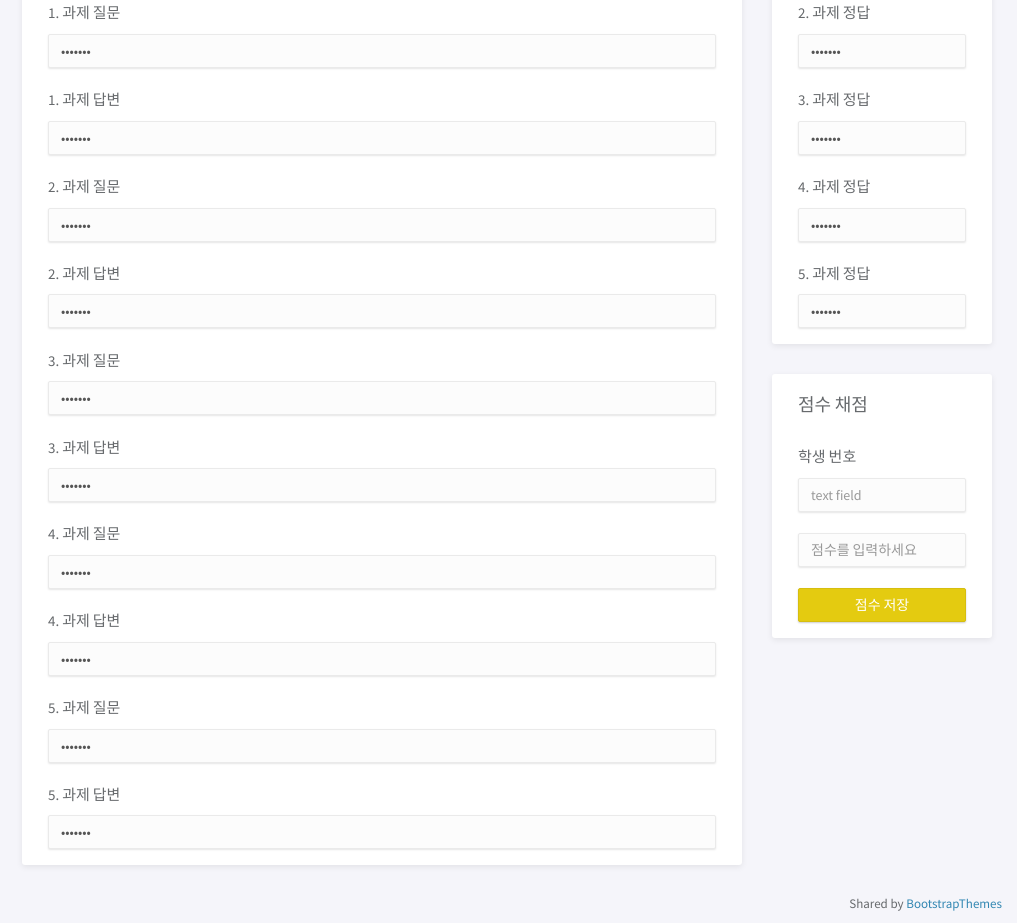
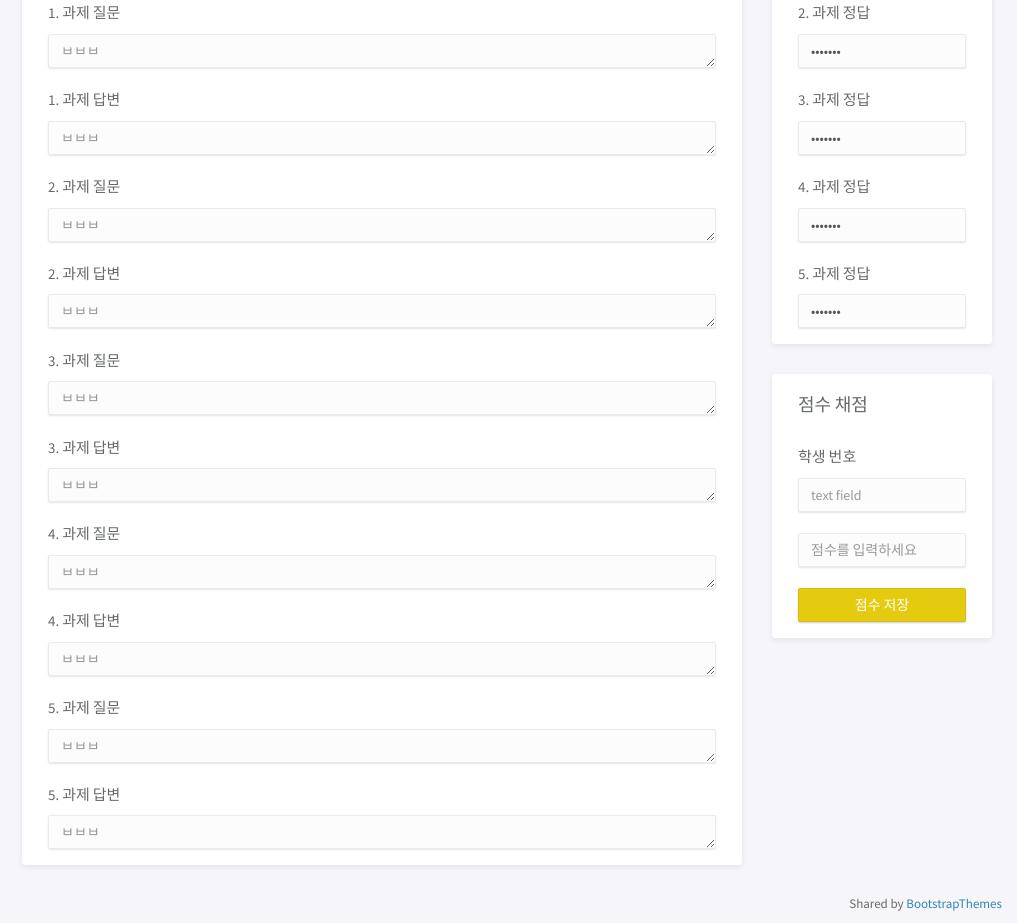
Before and after one commit to BangJeongBin/wizian_mentorship_project, a Next.js app in the folder wizian-next/: page /course/courseProblem in a window 1280 px wide. Shown: the part 900-1823 px from the top of the page, without its empty margins (263-1280 px from the left). Built offline with nearby package versions, Linux system fonts and the light colour scheme; some icons are missing.

Commit message:
CourseProblem 제출과제 정보 수정

```diff
--- a/wizian-next/src/app/(app)/course/courseProblem/page.js
+++ b/wizian-next/src/app/(app)/course/courseProblem/page.js
@@ -228,35 +228,34 @@ const CourseProblem = () => {
                                 <input type="text" className="form-control" placeholder="text field"/>
                                 <br/>
                                 <p>1. 과제 질문</p>
-                                <input type="password" className="form-control" value="asecret"/>
+                                <textarea className="form-control" placeholder="ㅂㅂㅂ" rows="1" defaultValue=""></textarea>
                                 <br/>
                                 <p>1. 과제 답변</p>
-                                <input type="password" className="form-control" value="asecret"/>
+                                <textarea className="form-control" placeholder="ㅂㅂㅂ" rows="1" defaultValue=""></textarea>
                                 <br/>
                                 <p>2. 과제 질문</p>
-                                <input type="password" className="form-control" value="asecret"/>
+                                <textarea className="form-control" placeholder="ㅂㅂㅂ" rows="1" defaultValue=""></textarea>
                                 <br/>
                                 <p>2. 과제 답변</p>
-                                <input type="password" className="form-control" value="asecret"/>
+                                <textarea className="form-control" placeholder="ㅂㅂㅂ" rows="1" defaultValue=""></textarea>
                                 <br/>
                                 <p>3. 과제 질문</p>
-                                <input type="password" className="form-control" value="asecret"/>
+                                <textarea className="form-control" placeholder="ㅂㅂㅂ" rows="1" defaultValue=""></textarea>
                                 <br/>
                                 <p>3. 과제 답변</p>
-                                <input type="password" className="form-control" value="asecret"/>
+                                <textarea className="form-control" placeholder="ㅂㅂㅂ" rows="1" defaultValue=""></textarea>
                                 <br/>
                                 <p>4. 과제 질문</p>
-                                <input type="password" className="form-control" value="asecret"/>
+                                <textarea className="form-control" placeholder="ㅂㅂㅂ" rows="1" defaultValue=""></textarea>
                                 <br/>
                                 <p>4. 과제 답변</p>
-                                <input type="password" className="form-control" value="asecret"/>
+                                <textarea className="form-control" placeholder="ㅂㅂㅂ" rows="1" defaultValue=""></textarea>
                                 <br/>
                                 <p>5. 과제 질문</p>
-                                <input type="password" className="form-control" value="asecret"/>
+                                <textarea className="form-control" placeholder="ㅂㅂㅂ" rows="1" defaultValue=""></textarea>
                                 <br/>
                                 <p>5. 과제 답변</p>
-                                <input type="password" className="form-control" value="asecret"/>
-
+                                <textarea className="form-control" placeholder="ㅂㅂㅂ" rows="1" defaultValue=""></textarea>
                             </div>
                         </div>
                     </div>
```
